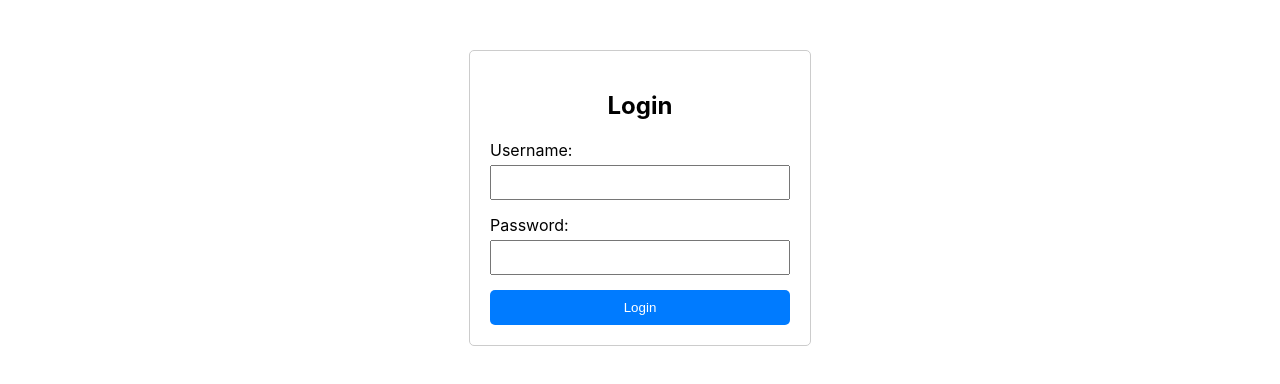
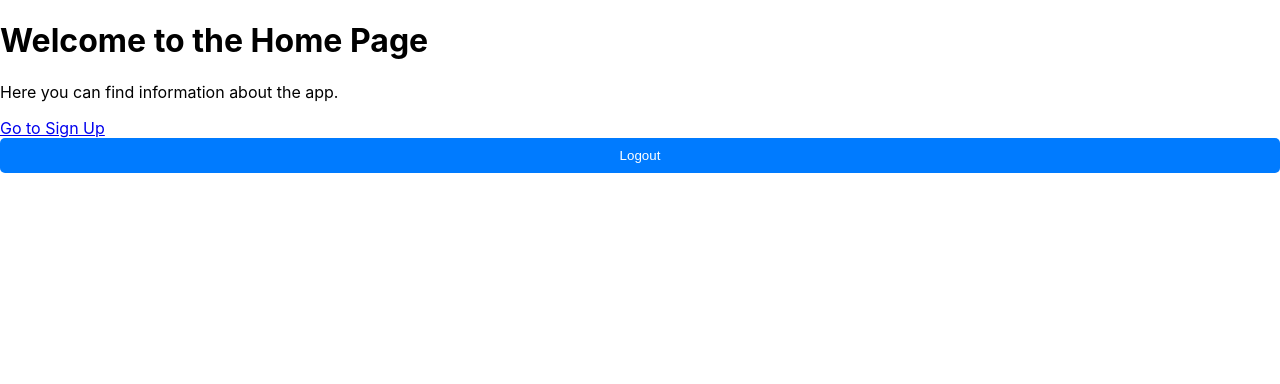
Before and after one commit to samibentaarit/stage_4eme_Frontend, a React (Create React App) app: page / in a window 1280 px wide. Before the commit this address led to /login. Shown: the top 384 px of the page. Built offline with nearby package versions, Linux system fonts and the light colour scheme.

Commit message:
chore: Update login functionality to use document.cookie for access token verification

```diff
--- a/src/App.js
+++ b/src/App.js
@@ -11,7 +11,7 @@ import AnnanceForm from './components/AnnanceForm';
 import ReclamationForm from './components/ReclamationForm';
 
 function App() {
-  const isLoggedIn = sessionStorage.getItem('accessToken') !== null;
+  const isLoggedIn = document.cookie.includes('accessToken') !== null;
 
   return (
     <Router>
--- a/src/components/Login.js
+++ b/src/components/Login.js
@@ -1,3 +1,4 @@
+// src/Login.js
 import React, { useState } from 'react';
 import '../style/Login.css';
 import axios from 'axios';
@@ -19,21 +20,22 @@ const Login = () => {
       });
 
       if (response.status === 200) {
-        const { id, username, email, roles, deviceId } = response.data;
+        const { id, username, email, roles, accessToken, refreshToken, deviceId } = response.data;
 
-        // Save other non-sensitive user data in session storage
+        // Save data in session storage
         sessionStorage.setItem('id', id);
         sessionStorage.setItem('username', username);
         sessionStorage.setItem('email', email);
         sessionStorage.setItem('roles', JSON.stringify(roles));
-        sessionStorage.setItem('deviceId', deviceId);
 
         console.log('User data saved to session storage');
+        // You can navigate to another page or update the UI as needed
         window.location.href = '/';
       }
     } catch (error) {
       console.error('Login error:', error);
       setError('Login failed. Please check your credentials.');
+      // Handle error cases, like invalid credentials
     }
   };
 
```
